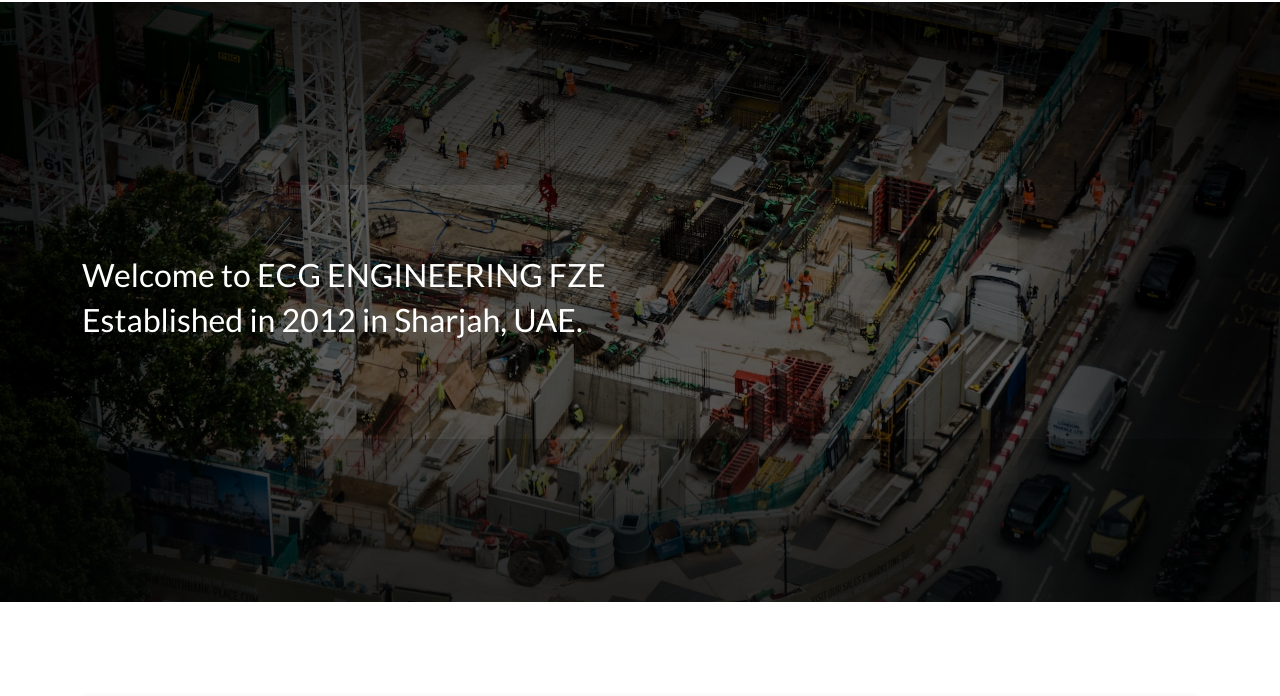
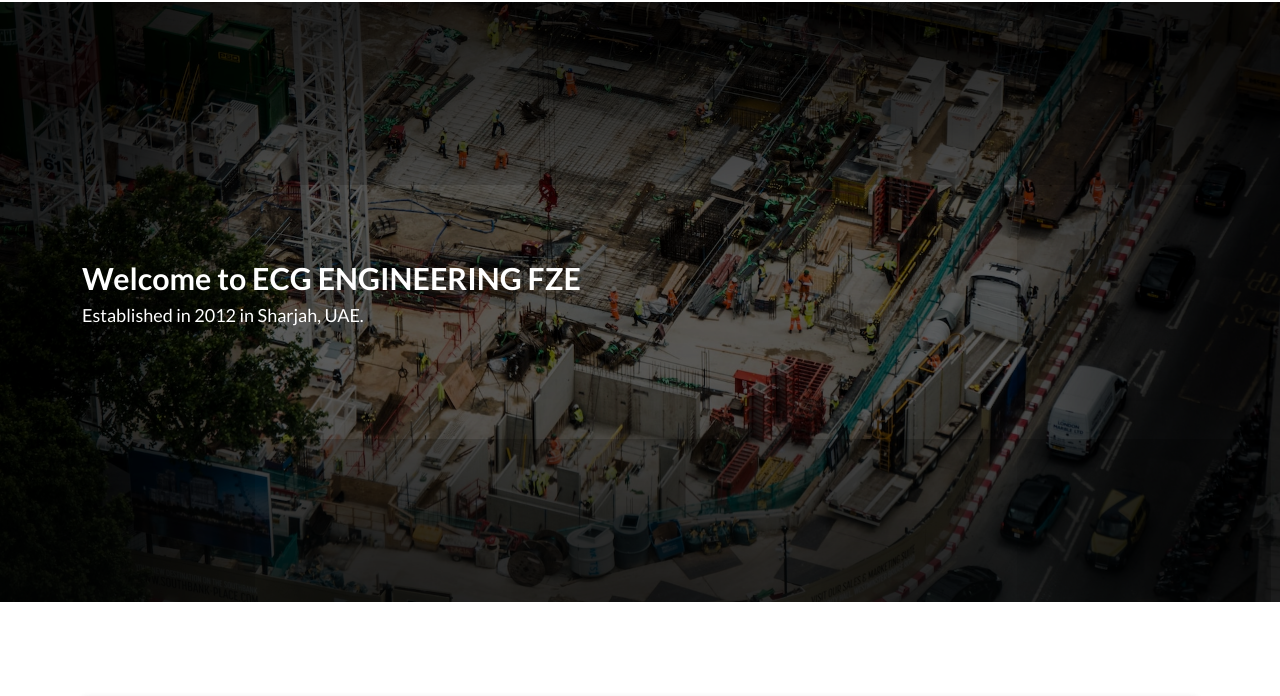
Before and after one commit to gulfwww/ecg, a website: page dist/index.html in a window 1280 px wide. Shown: the part 70-766 px from the top of the page. Drawn offline with nearby package versions, Linux system fonts and the light colour scheme.

Commit message:
update the header hero

```diff
--- a/dist/css/style.css
+++ b/dist/css/style.css
@@ -45,7 +45,7 @@
 }
 
 .hero h1 {
-  font-size: calc(1rem + 1.25vw);
+  font-size: calc(1rem + 1.125vw);
   line-height: 1.4;
 }
 
--- a/dist/index.html
+++ b/dist/index.html
@@ -68,10 +68,8 @@
       <div class="container position-relative text-white h-100">
         <div class="row align-items-center h-100">
           <div class="col-md-6">
-            <h1>
-              Welcome to ECG ENGINEERING FZE Established in 2012 in Sharjah,
-              UAE.
-            </h1>
+            <h1 class="fw-semibold mb-0">Welcome to ECG ENGINEERING FZE</h1>
+            <p class="text-white">Established in 2012 in Sharjah, UAE.</p>
           </div>
         </div>
       </div>
```
